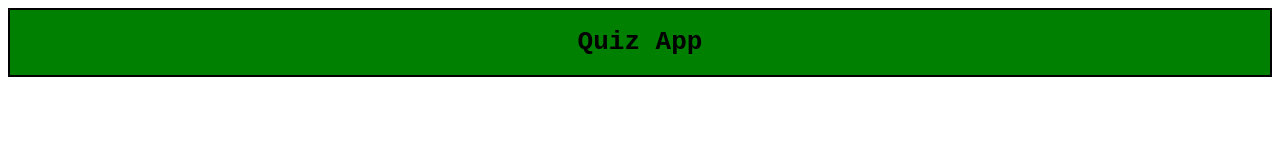
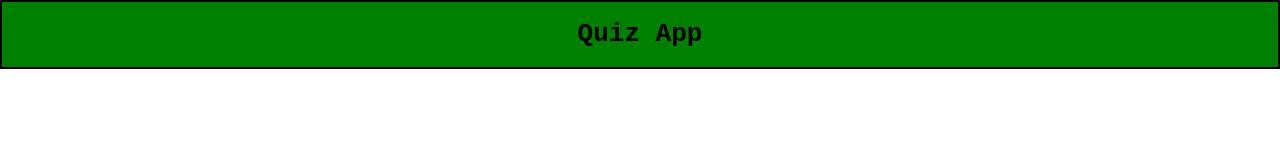
Before and after one commit to AnjaSiewert/Quiz-App, a plain HTML site: page index.html in a window 1280 px wide. Drawn offline with Linux system fonts and the light colour scheme.

Commit message:
add style to body

```diff
--- a/styles.css
+++ b/styles.css
@@ -1,5 +1,10 @@
 * {
   box-sizing: border-box;
+}
+body {
+  margin: 0;
+  padding: 0;
+  font-family: Verdana, sans-serif;
 }
 
 header {
```
